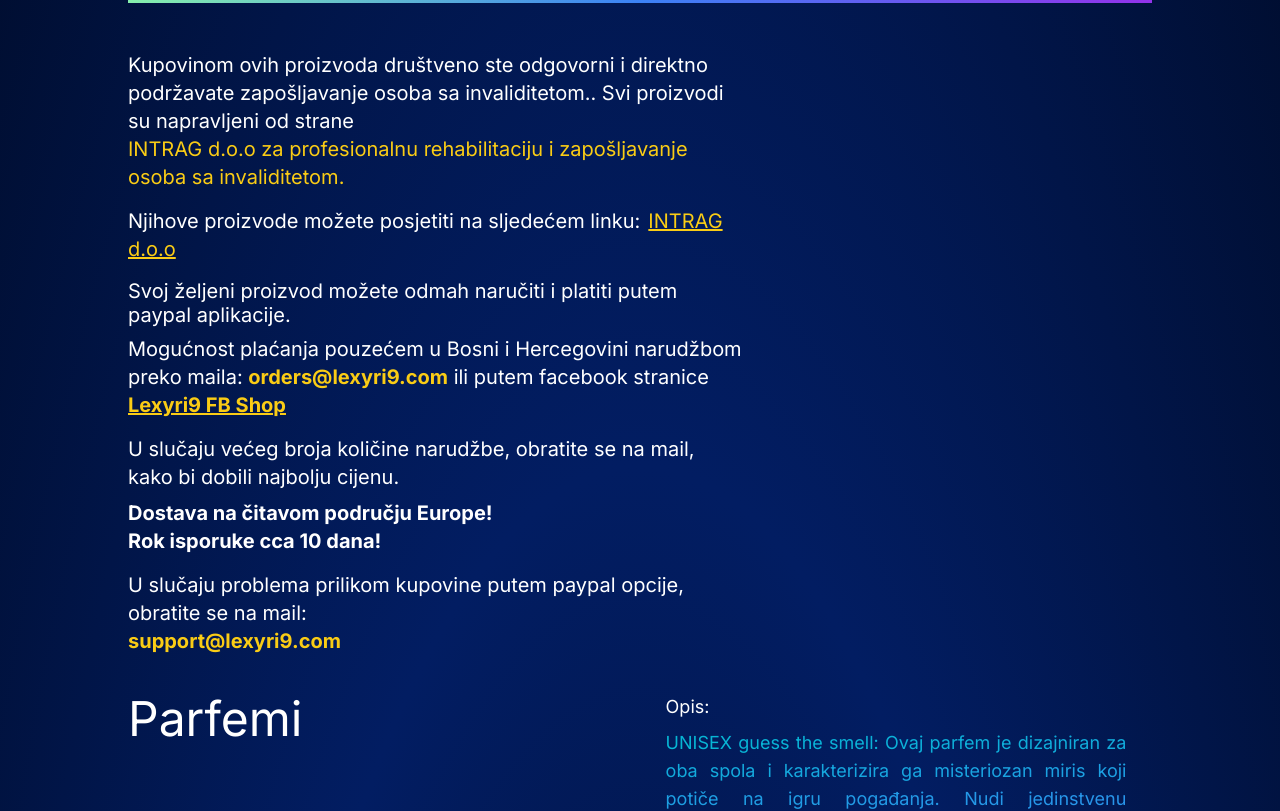
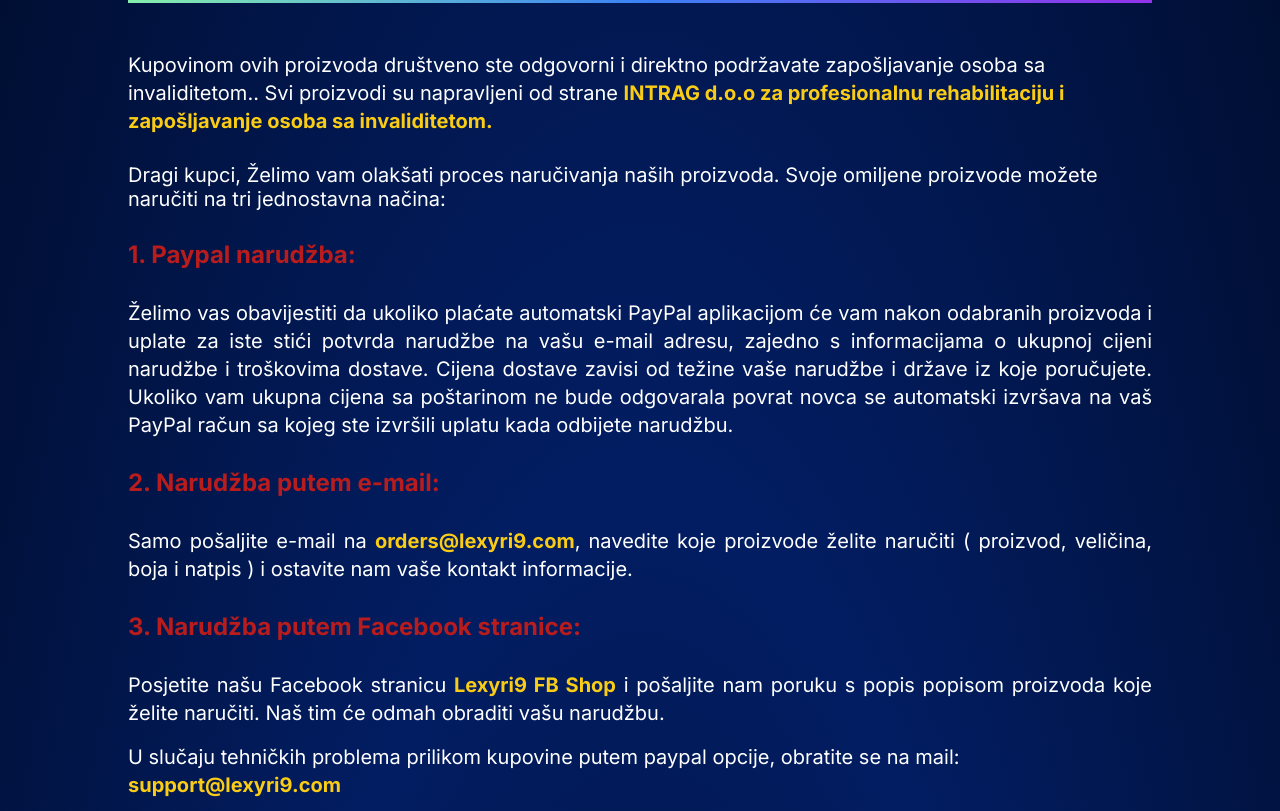
Before and after one commit to DenisKantic/Lexyri9_portfolio_NextJS, a Next.js app: page /shop in a window 1280 px wide. Shown: the part 200-1011 px from the top of the page. Built offline with nearby package versions, Linux system fonts and the light colour scheme.

Commit message:
changed description in shop and removed shipping prices in all items

```diff
--- /dev/null
+++ b/app/components/Test.jsx
@@ -0,0 +1,7 @@
+import React from 'react'
+
+export default function Test(){
+    return (
+        <h1>Test component</h1>
+    )
+}
--- /dev/null
+++ b/app/shop/Paypal.js
@@ -0,0 +1,24 @@
+'use client'
+import Shop from '.page';
+import Navigation from "../Navigation"
+import { PayPalScriptProvider } from "@paypal/react-paypal-js"
+
+
+
+export default function Paypal(){
+
+
+          const clientID= "AYe6kMGJrxSJkvqb99RxWetKgQgzw6c0E0x_1MYMP3o_Uviio8hjbO-u7g9K_4Fq0cKwQvJ865SvDetn"
+
+
+    return (
+        <PayPalScriptProvider options={{
+            "clientId": clientID
+          }}>
+        <div className="bg-[radial-gradient(ellipse_at_center,_var(--tw-gradient-stops))] from-[#000D2E] via-[#021d62] to-[#000D2E] min-h-[100vh]">
+        <Navigation className="z-40"></Navigation>
+            <Shop />
+        </div>
+        </PayPalScriptProvider>
+    )
+}
--- a/app/shop/ShopSite.jsx
+++ b/app/shop/ShopSite.jsx
@@ -28,7 +28,6 @@
         const tshirtPrice = 8;
         const longShirtPrice = 12;
         const perfumePrice = 6;
-        const shipping = 6;
         const capPrice = 6;
 
         const refTitle = useRef(null);
@@ -67,30 +66,46 @@
 
 
         <motion.div className="text2 text-white xxs:text-sm md:text-xl text-start break-normal mx-start pb-10 flex flex-col justify-start items-start
-                         xxs:w-full xl:w-[60%]"
+                         xxs:w-full"
                         initial={{opacity: 0, x:-400}}
                         animate={{opacity:1, x:0}}
                         transition={{duration: 0}}
                        >
-<div className="break-normal">Kupovinom ovih proizvoda društveno ste odgovorni i direktno podržavate zapošljavanje osoba sa invaliditetom.. Svi proizvodi su napravljeni od strane <br /> <span className="text-yellow-400">INTRAG d.o.o za profesionalnu rehabilitaciju i zapošljavanje osoba sa invaliditetom.</span>
-            <p className="py-3 break-normal">Njihove proizvode možete posjetiti na sljedećem linku:
-             <a href="https://www.facebook.com/Intraggiftshop" target="_blank"
-             className="text-md ml-2 text-yellow-400 underline xxs:mt-3 hover:font-bold">
-                 INTRAG d.o.o</a>
-                </p>
-            </div>
-            <h2>Svoj željeni proizvod možete odmah naručiti i platiti putem paypal aplikacije.</h2>
-            <p className="py-2">Mogućnost plaćanja pouzećem u Bosni i Hercegovini narudžbom preko maila: <span className="font-bold text-yellow-400">orders@lexyri9.com
-            </span>  ili putem facebook stranice <a href="https://www.facebook.com/lexyri9webshop" target="_blank" className="font-bold text-yellow-400 underline">Lexyri9 FB Shop</a> </p>
-            <p className="py-2">U slučaju većeg broja količine narudžbe, obratite se na mail, kako bi dobili najbolju cijenu.</p>
-            <p className="font-bold">Dostava na čitavom području Europe!</p>
-            <p className="font-bold">Rok isporuke cca 10 dana!</p>
+<div className="break-normal">Kupovinom ovih proizvoda društveno ste odgovorni i direktno podržavate zapošljavanje osoba
+sa invaliditetom.. Svi proizvodi su napravljeni od strane <span className="text-yellow-400 font-bold">INTRAG d.o.o za profesionalnu rehabilitaciju i zapošljavanje osoba sa invaliditetom.</span>
+            </div>  <br />
+            <h2>Dragi kupci,
+            Želimo vam olakšati proces naručivanja naših proizvoda. Svoje omiljene proizvode
+            možete naručiti na tri jednostavna načina:</h2>
+            <br />
+           <p className="text-red-700 font-bold xxs:text-xl sm:text-2xl">1. Paypal narudžba:</p>
+           <br />
 
-            <p className="pt-3">U slučaju problema prilikom kupovine putem paypal opcije, obratite se na mail: <br /> <span className="text-yellow-400 font-bold">support@lexyri9.com</span></p>
+           <p className="text-justify break-normal">Želimo vas obavijestiti da ukoliko plaćate automatski PayPal aplikacijom će vam
+                nakon odabranih proizvoda i uplate za iste stići potvrda narudžbe na vašu e-mail
+                adresu, zajedno s informacijama o ukupnoj cijeni narudžbe i troškovima dostave.
+                Cijena dostave zavisi od težine vaše narudžbe i države iz koje poručujete. Ukoliko
+                vam ukupna cijena sa poštarinom ne bude odgovarala povrat novca se automatski
+                izvršava na vaš PayPal račun sa kojeg ste izvršili uplatu kada odbijete narudžbu.
+            </p>
+            <br />
+
+            <p className="text-red-700 font-bold xxs:text-xl sm:text-2xl">2. Narudžba putem e-mail:</p>
+            <br />
+            <p className="text-justify break-normal">Samo pošaljite e-mail na <span className="text-yellow-400 font-bold">orders@lexyri9.com</span>, navedite koje proizvode želite
+            naručiti {"( proizvod, veličina, boja i natpis )"} i ostavite nam vaše kontakt informacije.</p>
+
+            <br />
+            <p className="text-red-700 font-bold xxs:text-xl sm:text-2xl">3. Narudžba putem Facebook stranice:</p>
+            <br />
+            <p className="text-justify break-normal">Posjetite našu Facebook stranicu <a className="text-yellow-400 font-bold" href="https://www.facebook.com/lexyri9webshop" target="_blank">Lexyri9 FB Shop</a> i pošaljite nam poruku s
+popis           popisom proizvoda koje želite naručiti. Naš tim će odmah obraditi vašu narudžbu.</p>
+
+            <p className="pt-3">U slučaju tehničkih problema prilikom kupovine putem paypal opcije, obratite se na mail: <br /> <span className="text-yellow-400 font-bold">support@lexyri9.com</span></p>
         </motion.div>
 
 
-            <motion.h2 className="text-5xl text-white md:mb-[-50px]"
+            <motion.h2 className="text-5xl text-white md:mb-[-50px] mt-5"
                 initial={{opacity: 0, x:-200}}
                 animate={{opacity: 1, x:0}}
                 transition={{duration: 0.8}}>
@@ -169,7 +184,7 @@
 
                         <div>
                         <p className="text-lg pt-5">Cijena</p>
-                        <p className="text-4xl font-bold">6 &euro;  <span className="text-sm text-gray-400">+ poštarina</span> </p>
+                        <p className="text-4xl font-bold">6 &euro;</p>
                         <p className="font-bold bg-gradient-to-r from-amber-200 to-yellow-500 bg-clip-text text-transparent">Promotivna cijena!!!</p>
                         </div>
                         <div className={perfumeOpen ? "xxs:w-full pt-3" : "xxs:w-[50%] pt-3"}>
@@ -177,7 +192,7 @@
                        <div className={perfumeOpen ? "w-full" : "hidden"}>
                         <Checkout
                     items={{
-                    price:(perfumePrice+shipping),
+                    price:(perfumePrice),
                     perfume: perfume,
                     text: ""
                 }} />
@@ -242,7 +257,7 @@
             </Dropdown>
 
                         <p className="pt-6 flex flex-col">Upiši svoj natpis po želji za print {"(Opcionalno)"} <span className="text-sm text-gray-400">*Max 12 karaktera</span> </p>
-                        <Form.Control size="md" type="text"  placeholder="Type here" maxLength="12" onChange={(e)=>setHodieText(e.target.value)}/>
+                        <Form.Control size="md" type="text"  placeholder="Upiši ovdje" maxLength="12" onChange={(e)=>setHodieText(e.target.value)}/>
 
                         <p className="pt-4">Boja</p>
                         <div className="items-center justify-around">
@@ -306,7 +321,7 @@
 
                         <div>
                         <p className="text-lg pt-10">Cijena</p>
-                        <p className="text-4xl font-bold text-white">18 &euro; <span className="text-sm text-gray-400">+ poštarina</span></p>
+                        <p className="text-4xl font-bold text-white">18 &euro;</p>
                         </div>
                     </div>
                     <div className={open ? "xxs:w-full pt-3" : "xxs:w-[50%] pt-3"}>
@@ -314,7 +329,7 @@
                        <div className={open ? "w-full" : "hidden"}>
                         <Checkout
                     items={{
-                    price:(hodiePrice+shipping),
+                    price:(hodiePrice),
                     color: color,
                     position: position,
                     clothes: "Dukserica",
@@ -375,7 +390,7 @@
             </Dropdown>
 
                         <p className="pt-6 flex flex-col">Upiši svoj natpis po želji za print {"(Opcionalno)"} <span className="text-sm text-gray-400">*Max 12 karaktera</span> </p>
-                        <Form.Control size="md" type="text"  placeholder="Type here" maxLength="12" onChange={(e)=>setLongSleveText(e.target.value)}/>
+                        <Form.Control size="md" type="text"  placeholder="Upiši ovdje" maxLength="12" onChange={(e)=>setLongSleveText(e.target.value)}/>
                     <div>
                         <p className="pt-6 pb-2">Boja</p>
 
@@ -435,7 +450,7 @@
 
                         <div>
                         <p className="text-lg pt-10">Cijena</p>
-                        <p className="text-4xl font-bold">12 &euro; <span className="text-sm text-gray-400">+poštarina</span> </p>
+                        <p className="text-4xl font-bold">12 &euro; </p>
                         </div>
                         </div>
                         <div className={longSleeveOpen ? "xxs:w-full pt-3" : "xxs:w-[50%] pt-3"}>
@@ -443,7 +458,7 @@
                        <div className={longSleeveOpen ? "w-full" : "hidden"}>
                         <Checkout
                     items={{
-                    price:(longShirtPrice+shipping),
+                    price:(longShirtPrice),
                     color: color,
                     position: position,
                     text: longSleveText,
@@ -504,7 +519,7 @@
 </Dropdown>
 
 <p className="pt-6 flex flex-col">Upiši svoj natpis po želji za print {"(Opcionalno)"} <span className="text-sm text-gray-400">*Max 12 karaktera</span> </p>
-<Form.Control size="md" type="text"  placeholder="Type here" maxLength="12" onChange={(e)=>setTshirtText(e.target.value)}/>
+<Form.Control size="md" type="text"  placeholder="Upiši ovdje" maxLength="12" onChange={(e)=>setTshirtText(e.target.value)}/>
 
 
                         <p className="pt-6 pb-2">Boja</p>
@@ -569,7 +584,7 @@
 
                         <div>
                         <p className="text-lg pt-10">Cijena</p>
-                        <p className="text-4xl font-bold">8 &euro; <span className="text-sm text-gray-400">+poštarina</span> </p>
+                        <p className="text-4xl font-bold">8 &euro; </p>
                         </div>
                         </div>
                         <div className={isTshirtOpen ? "xxs:w-full pt-3" : "xxs:w-[50%] pt-3"}>
@@ -577,7 +592,7 @@
                        <div className={isTshirtOpen ? "w-full" : "hidden"}>
                         <Checkout
                     items={{
-                    price:(tshirtPrice+shipping),
+                    price:(tshirtPrice),
                     color: color,
                     position: position,
                     text: tshirtText,
@@ -664,14 +679,14 @@
 
                         <div>
                         <p className="text-lg pt-10">Cijena</p>
-                        <p className="text-4xl font-bold">6 &euro; <span className="text-sm text-gray-400">+poštarina</span> </p>
+                        <p className="text-4xl font-bold">6 &euro; </p>
                         </div>
                         <div className={isCapOpen ? "xxs:w-full pt-3" : "xxs:w-[50%] pt-3"}>
 
                        <div className={isCapOpen ? "w-full" : "hidden"}>
                         <Checkout
                     items={{
-                    price:(capPrice+shipping),
+                    price:(capPrice),
                     color: color,
                     clothes: "Kapa",
                     text: ""
```
